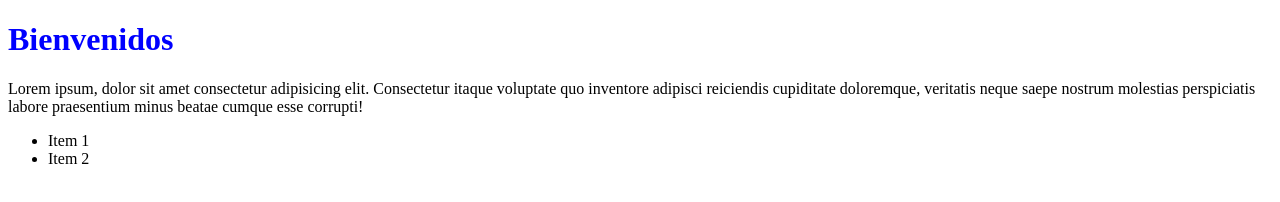
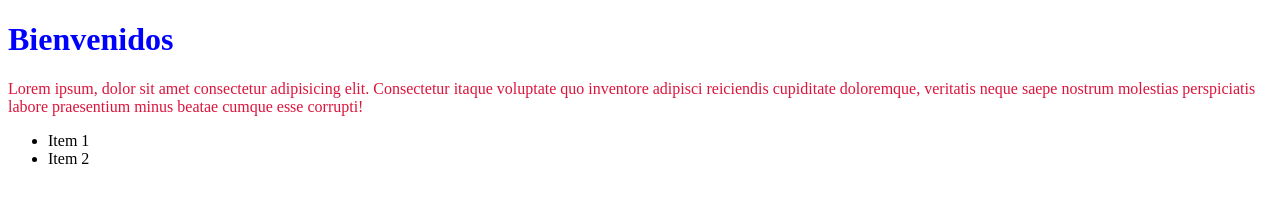
Before and after one commit to JuanPabloMedina97/EducacioinItGit, a plain HTML site: page index.html in a window 1280 px wide. Drawn offline with Linux system fonts and the light colour scheme.

Commit message:
le di color al parrafo

```diff
--- a/css/estilos.css
+++ b/css/estilos.css
@@ -1,3 +1,7 @@
 h1{
     color: blue;
 }
+
+p{
+    color: crimson;
+}
```
